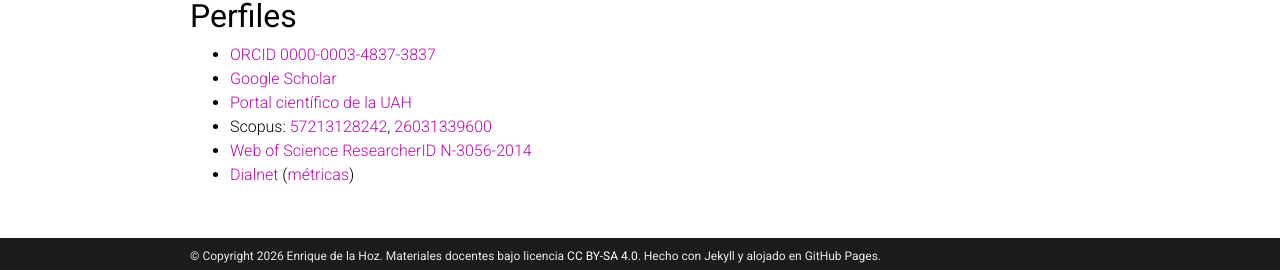
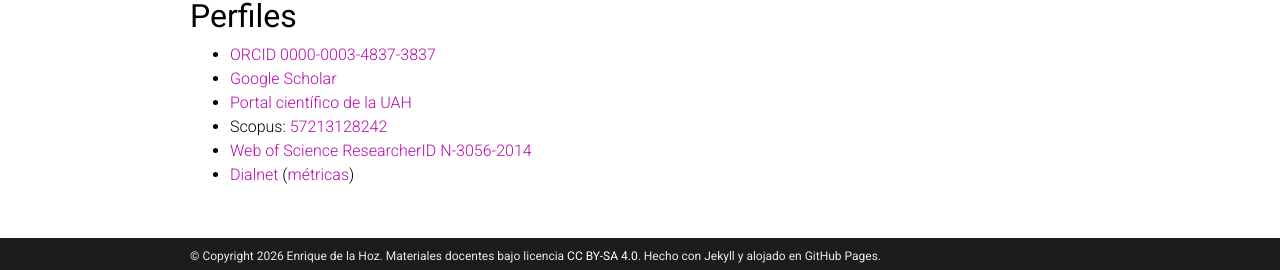
Before and after one commit to edelahozuah/edelahozuah.github.io, a Jekyll site: the page built from investigacion.html, in a window 1280 px wide and 900 px high, scrolled down 1073 px. Shown: the part 627-897 px from the top of the window. Built offline with Jekyll 4.4.1, drawn with Linux system fonts in a browser that asks for light colours.

Commit message:
Un solo Scopus Author ID (57213128242)
Co-Authored-By: Claude Fable 5.1 <noreply@anthropic.com>

```diff
--- a/_config.yml
+++ b/_config.yml
@@ -32,7 +32,7 @@ autor:
   scholar: https://scholar.google.com/citations?user=HBXLJGoAAAAJ
   github: edelahozuah
   # Otros identificadores de investigador (perfiles en /investigacion/, sameAs del JSON-LD, llms.txt).
-  scopus: ["57213128242", "26031339600"]
+  scopus: ["57213128242"]
   researcherid: N-3056-2014
   dialnet: "872154"
   portal_uah: https://portalcientifico.uah.es/investigadores/2086881/detalle
```
